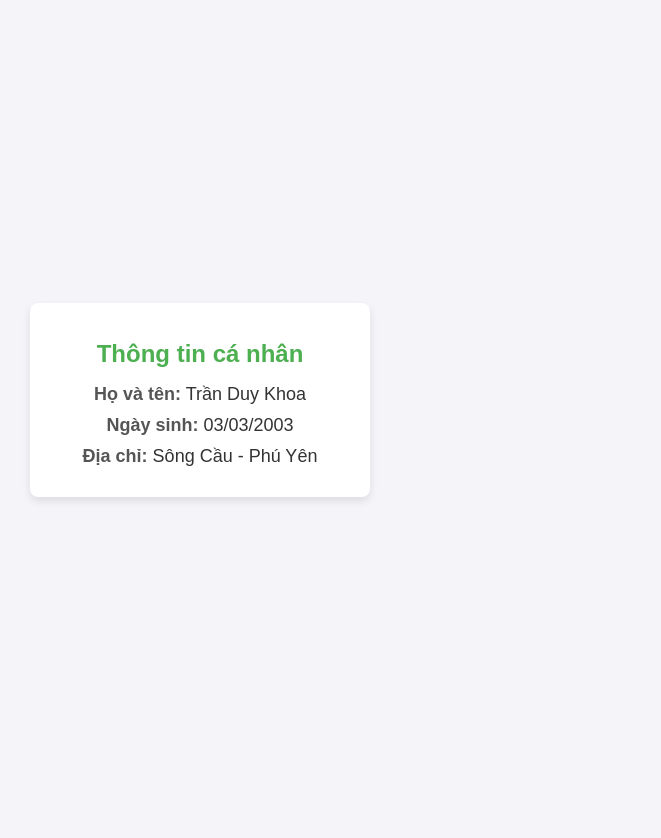
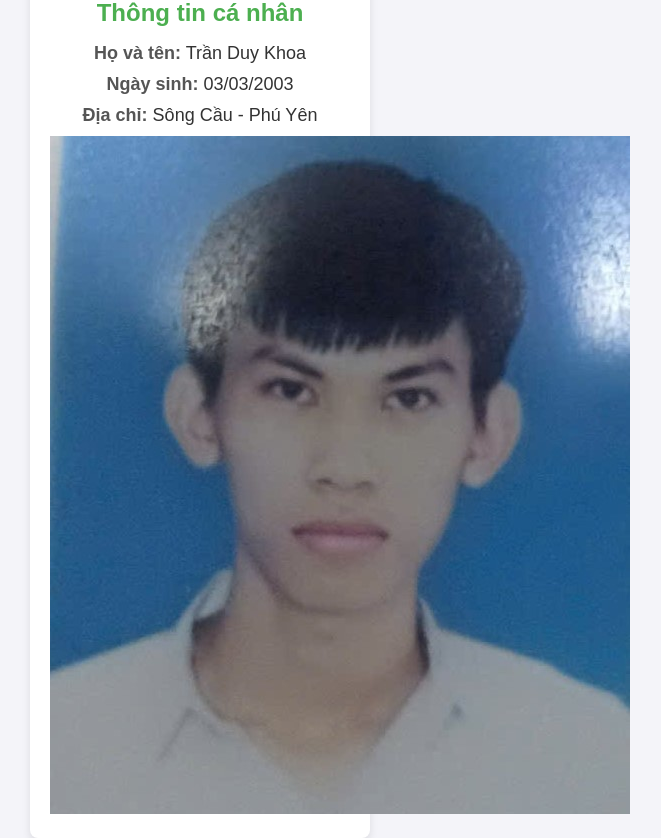
Before and after one commit to DuyKhoa03/DuyKhoa03.github.io, a plain HTML site: page index.html in a window 1280 px wide. Shown: the whole page, without its empty margins (440-1101 px from the left). Before the commit the page ends 800 px from the top, so only its background shows below. Drawn offline with Linux system fonts and the light colour scheme.

Commit message:
update 2 file

```diff
--- a/index.html
+++ b/index.html
@@ -12,7 +12,8 @@
         <p><strong>Họ và tên:</strong> Trần Duy Khoa</p>
         <p><strong>Ngày sinh:</strong> 03/03/2003</p>
         <p><strong>Địa chỉ:</strong> Sông Cầu - Phú Yên</p>
-
+        <div class="avatar">
+            <img src="anh.jpg" alt="Ảnh cá nhân">
     </div>
 </body>
 </html>
```
Also changed, not shown: anh.jpg (added).
